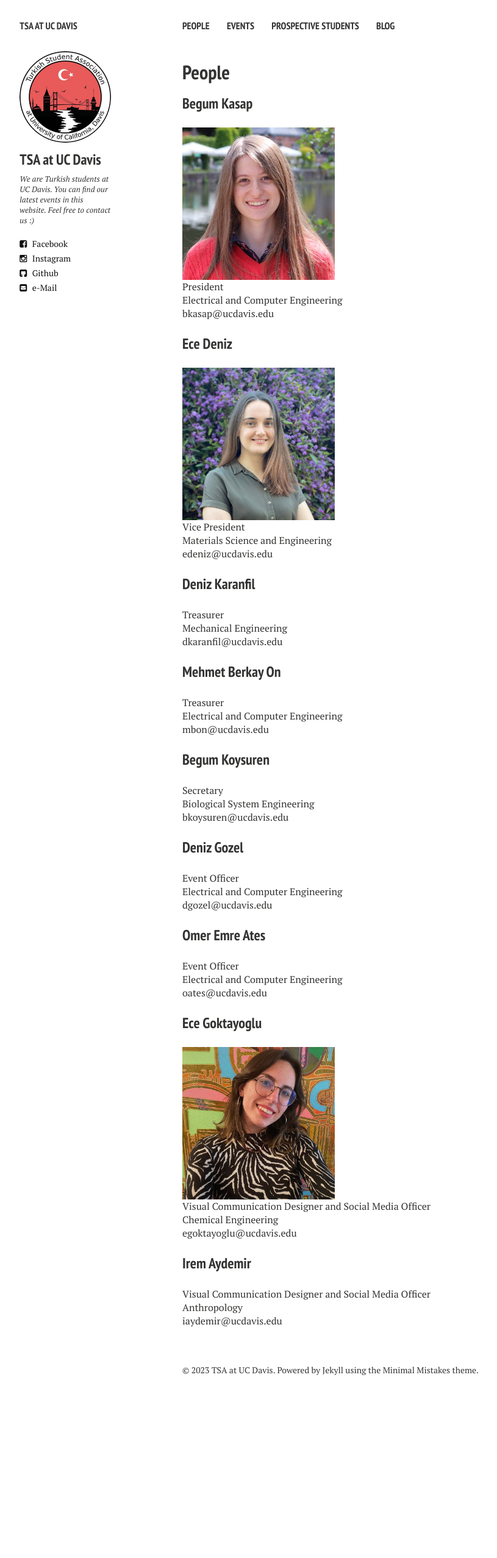
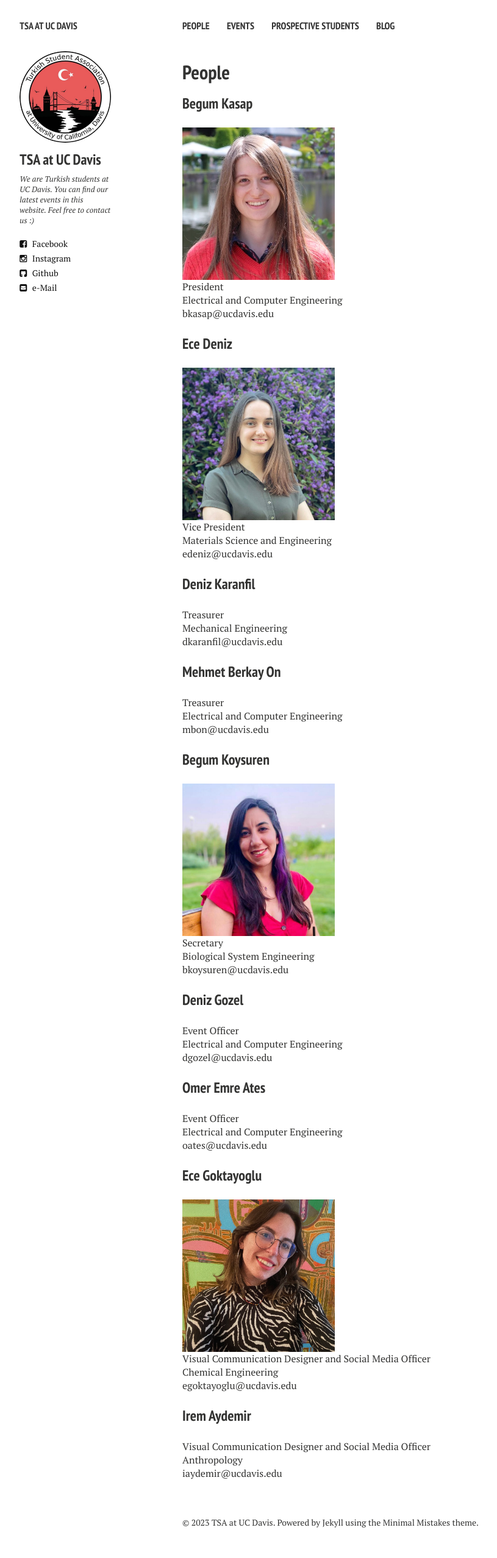
Before and after one commit to tsaatucdavis/tsaatucdavis.github.io, a Jekyll site: the page built from people.md, in a window 1280 px wide. Shown: the whole page at 61% size, without its empty margins (21-836 px from the left). Built offline with Jekyll 4.4.1, drawn with Linux system fonts in a browser that asks for light colours; nearby versions of some CDN libraries; before the commit the page ends 2305 px from its top, so only the background shows below that.

Commit message:
Update people.md

```diff
--- a/people.md
+++ b/people.md
@@ -30,6 +30,7 @@
 mbon@ucdavis.edu <br/>
 
 ### Begum Koysuren
+<img align="middle" width="250" src="{{ site.url }}/images/begum.jpg" alt="..."> <br/>
 Secretary <br/>
 Biological System Engineering <br/>
 bkoysuren@ucdavis.edu <br/>
```
